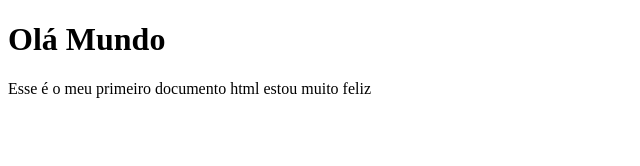
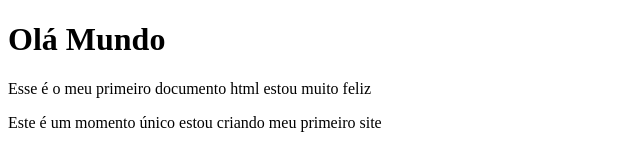
Before and after one commit to TeacherSamanthaSilva/Curso-em-video-html---exerc-cio-1, a plain HTML site: page index.html in a window 1280 px wide. Shown: the whole page, without its empty margins (0-640 px from the left). Drawn offline with Linux system fonts and the light colour scheme.

Commit message:
Update index.html
Nesse commit adicionei mais um parágrafo

```diff
--- a/index.html
+++ b/index.html
@@ -12,6 +12,7 @@
     <p>Esse é o meu primeiro documento html
         estou muito feliz
     </p>
+    <p>Este é um momento único estou criando meu primeiro site</p>
 
 </body>
 </html>
```
